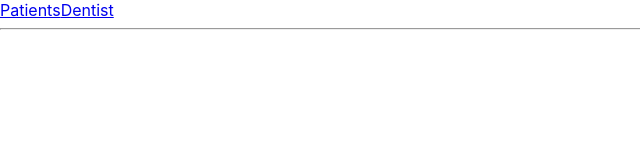
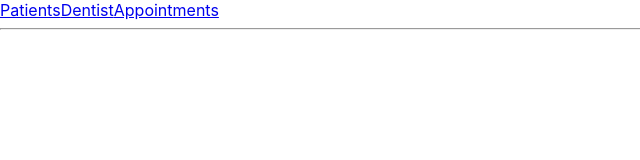
Before and after one commit to abigail221b/dental_clinic, a React (Create React App) app in the folder dentalclinic_frontend/: page / in a window 1280 px wide. Shown: the top 160 px of the page, without its empty margins (0-640 px from the left). Built offline with nearby package versions, Linux system fonts and the light colour scheme.

Commit message:
Add Link to the appointment route

```diff
--- a/dentalclinic_frontend/src/App.js
+++ b/dentalclinic_frontend/src/App.js
@@ -6,6 +6,7 @@ function App() {
 		<>
 			<Link to="patient">Patients</Link>
 			<Link to="dentist">Dentist</Link>
+			<Link to="appointment">Appointments</Link>
 			<hr />
 			<Outlet />
 		</>
```
